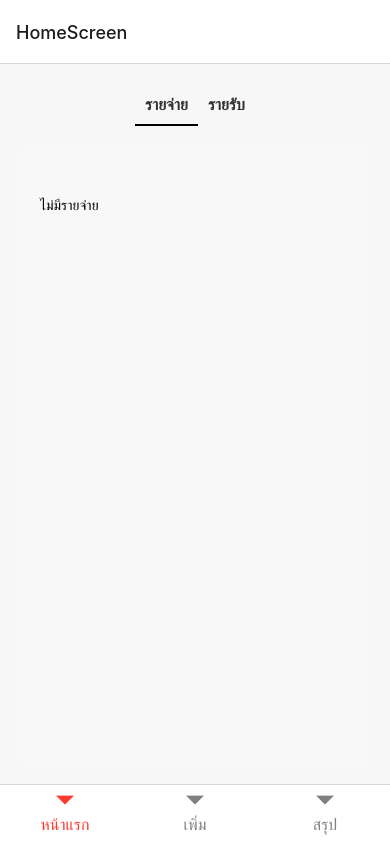
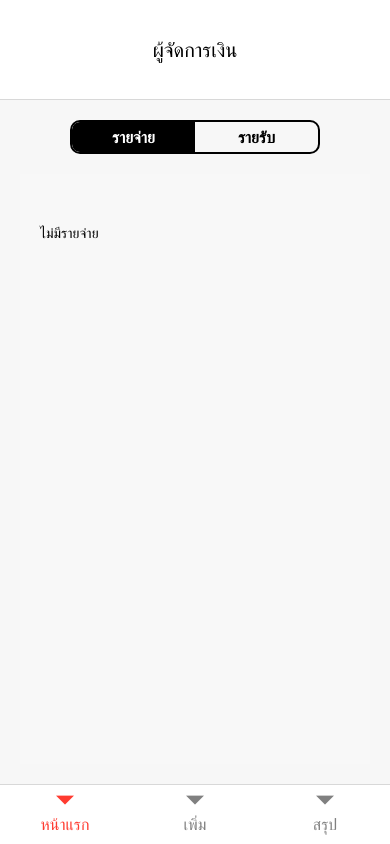
Before and after one commit to noobSpF/Money_App, a React Native app: screen /HomeScreen in a window 390 px wide. Built offline with nearby package versions, Linux system fonts and the light colour scheme.

Commit message:
ตกแต่งtabหน้าhome

```diff
--- a/App.js
+++ b/App.js
@@ -2,7 +2,7 @@ import React from 'react';
 import { NavigationContainer } from '@react-navigation/native';
 import { createBottomTabNavigator } from '@react-navigation/bottom-tabs';
 import { createStackNavigator } from '@react-navigation/stack';
-import { Text } from 'react-native';
+import { Text, StyleSheet} from 'react-native';
 
 import SummaryScreen from './components/screens/SummaryScreen';
 import AddTransactionScreen from './components/screens/AddTransactionScreen';
@@ -13,7 +13,9 @@ const Stack = createStackNavigator();
 
 const StackNavigator = () => (
   <Stack.Navigator>
-    <Stack.Screen name="HomeScreen" component={HomeScreen} />
+    <Stack.Screen name="HomeScreen" component={HomeScreen}
+    options={{ headerTitle: () => <Text style={styles.headerTitle}>ผู้จัดการเงิน</Text>,
+    headerTitleAlign: 'center', headerStyle: { height: 100 }}}  />
     <Stack.Screen name="AddTransaction" component={AddTransactionScreen} />
     <Stack.Screen name="Addexpense" component={AddTransactionScreen} />
     <Stack.Screen name="Addincome" component={AddTransactionScreen} />
@@ -55,4 +57,11 @@ const App = () => {
   );
 };
 
+const styles = StyleSheet.create({
+  headerTitle: {
+    fontSize: 20,
+    color: 'black',
+  },
+});
+
 export default App;
--- a/components/screens/Home.js
+++ b/components/screens/Home.js
@@ -65,16 +65,18 @@ const HomeScreen = ({ route, navigation }) => {
   return (
     <View style={styles.container}>
     <View style={styles.header}>
+      <View style={styles.tabContainer}>
         <TouchableOpacity
-          style={[styles.tab, isShowingExpenses && styles.activeTab]}
+          style={[styles.tab, isShowingExpenses && styles.activeTabExpense]}
           onPress={() => setIsShowingExpenses(true)}>
-          <Text style={styles.tabText}>รายจ่าย</Text>
+          <Text style={[styles.tabText, isShowingExpenses && styles.activeText]}>รายจ่าย</Text>
         </TouchableOpacity>
         <TouchableOpacity
-          style={[styles.tab, !isShowingExpenses && styles.activeTab]}
+          style={[styles.tab, !isShowingExpenses && styles.activeTabIncome]}
           onPress={() => setIsShowingExpenses(false)}>
-          <Text style={styles.tabText}>รายรับ</Text>
+          <Text style={[styles.tabText, !isShowingExpenses && styles.activeText]}>รายรับ</Text>
         </TouchableOpacity>
+      </View>
     </View>
     {isShowingExpenses ? (
       <ExpenseScreen expense={expense} setExpense={setExpense} />
@@ -96,19 +98,39 @@ const styles = StyleSheet.create({
     justifyContent: 'center',
     marginBottom: 20,
   },
+  tabContainer: {
+    flexDirection: 'row',
+    borderWidth: 2,
+    borderColor: 'black',
+    borderRadius: 10,
+    overflow: 'hidden',
+    width: 250,
+  },
   tab: {
-    padding: 10,
-    borderBottomWidth: 2,
-    borderBottomColor: 'transparent',
+    flex: 1,
+    justifyContent: 'center',
+    alignItems: 'center',
+    height: 30,
   },
-  activeTab: {
-    borderBottomColor: 'black',
+  activeTabExpense: {
+    backgroundColor: 'black',
+    borderBottomLeftRadius: 7,
+    borderTopLeftRadius: 7,
+  },
+  activeTabIncome: {
+    backgroundColor: 'black',
+    borderBottomRightRadius: 7,
+    borderTopRightRadius: 7,
+  },
+  activeText: {
+    color: 'white',
   },
   tabText: {
     fontSize: 16,
     fontWeight: 'bold',
-    color: '#333',
+    color: 'black',
   },
 });
 
+
 export default HomeScreen;
--- a/package.json
+++ b/package.json
@@ -17,6 +17,7 @@
     "expo-status-bar": "~1.12.1",
     "react": "18.2.0",
     "react-native": "0.74.5",
+    "react-native-async-storage": "^0.0.1",
     "react-native-chart-kit": "^6.12.0",
     "react-native-safe-area-context": "^4.10.5",
     "react-native-screens": "^3.31.1",
```
Also changed, not shown: 1 other file (tests, documents, lock files or other folders). Lines whose indentation alone changed are shown as unchanged.
